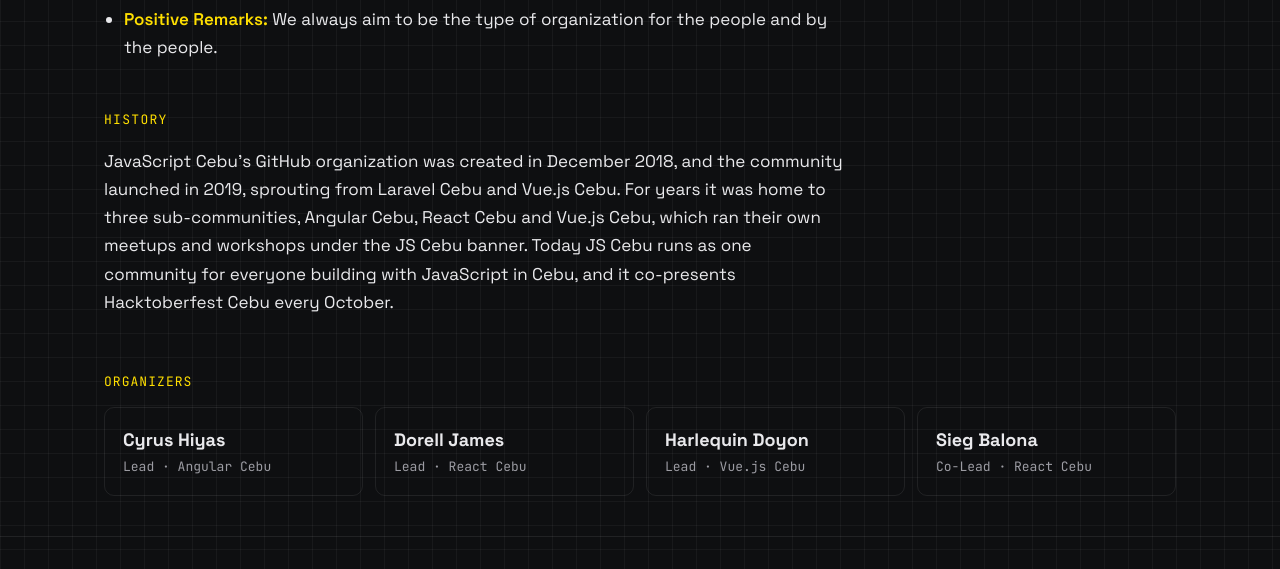
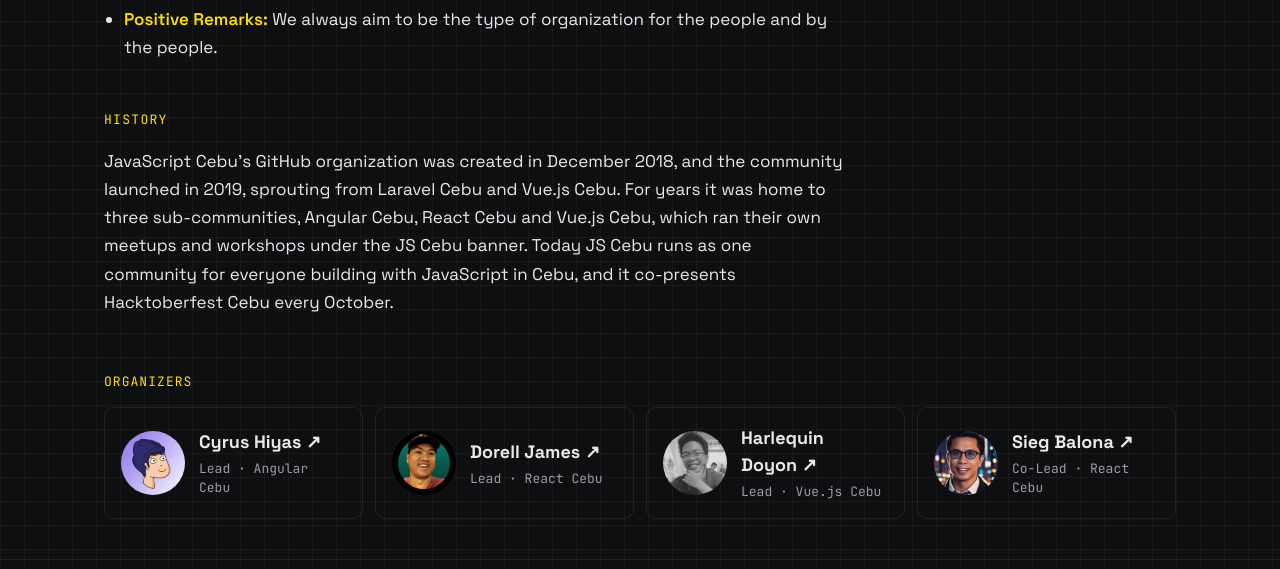
Before and after one commit to javascriptcebu/jscebu.org, an Astro site in the folder apps/website/: page /about in a window 1280 px wide. Shown: the part 1131-1700 px from the top of the page. Built offline with nearby package versions, Linux system fonts and the light colour scheme; Astro itself is replaced by a stand-in of ours.

Commit message:
feat(website): link organizers to their sites, with photos
Each organizer on /about now links to their own site (sleepnotfound.com, dorelljames.com, harlekoy.dev, siegb.dev) and shows a photo taken from it, re-encoded as a 384px square. Cyrus's site has no photo, so his GitHub avatar (drupi0) stands in.

check-dist's literal scan now reads only source text; a JPEG's bytes had matched the hex-color pattern.

```diff
--- a/apps/website/src/content/organizers.json
+++ b/apps/website/src/content/organizers.json
@@ -1,6 +1,6 @@
 [
-  { "id": "cyrus-hiyas", "name": "Cyrus Hiyas", "role": "Lead", "community": "Angular Cebu", "order": 1 },
-  { "id": "dorell-james", "name": "Dorell James", "role": "Lead", "community": "React Cebu", "order": 2 },
-  { "id": "harlequin-doyon", "name": "Harlequin Doyon", "role": "Lead", "community": "Vue.js Cebu", "order": 3 },
-  { "id": "sieg-balona", "name": "Sieg Balona", "role": "Co-Lead", "community": "React Cebu", "order": 4 }
+  {"id": "cyrus-hiyas", "name": "Cyrus Hiyas", "role": "Lead", "community": "Angular Cebu", "url": "https://www.sleepnotfound.com/", "photo": "../assets/organizers/cyrus-hiyas.jpg", "order": 1},
+  {"id": "dorell-james", "name": "Dorell James", "role": "Lead", "community": "React Cebu", "url": "https://www.dorelljames.com", "photo": "../assets/organizers/dorell-james.jpg", "order": 2},
+  {"id": "harlequin-doyon", "name": "Harlequin Doyon", "role": "Lead", "community": "Vue.js Cebu", "url": "https://harlekoy.dev/", "photo": "../assets/organizers/harlequin-doyon.jpg", "order": 3},
+  {"id": "sieg-balona", "name": "Sieg Balona", "role": "Co-Lead", "community": "React Cebu", "url": "https://siegb.dev/", "photo": "../assets/organizers/sieg-balona.jpg", "order": 4}
 ]
--- a/apps/website/src/content/schemas.ts
+++ b/apps/website/src/content/schemas.ts
@@ -14,11 +14,16 @@
     order: z.number(),
   });
 
-export const organizerSchema = z.object({
+export const organizerSchema = ({ image }: Pick<SchemaContext, 'image'>) =>
+  z.object({
     id: z.string(),
     name: z.string(),
     role: z.string(),
     community: z.string().optional(),
+    /** Their own site. */
+    url: z.string().url().optional(),
+    /** A real photo (or the avatar they publish), square, relative to organizers.json. */
+    photo: image().optional(),
     order: z.number(),
   });
 
--- a/apps/website/src/pages/about.astro
+++ b/apps/website/src/pages/about.astro
@@ -23,10 +23,13 @@
         {
           organizers.map(({ data }, i) => (
             <li data-reveal style={`--i: ${i}`}>
-              <span class="name">{data.name}</span>
-              <span class="jc-mono role">
-                {data.role}
-                {data.community && ` · ${data.community}`}
+              {data.photo && <img class="jc-photo face" src={data.photo.src} width="64" height="64" alt="" loading="lazy" />}
+              <span class="who">
+                {data.url ? <a class="name" href={data.url}>{`${data.name}\u00a0↗`}</a> : <span class="name">{data.name}</span>}
+                <span class="jc-mono role">
+                  {data.role}
+                  {data.community && ` · ${data.community}`}
+                </span>
               </span>
             </li>
           ))
@@ -82,15 +85,32 @@
     list-style: none;
   }
   .organizers li {
+    display: flex;
+    align-items: center;
+    gap: 14px;
+    padding: 16px;
+    border: 1px solid var(--jc-line);
+    border-radius: 10px;
+  }
+  .face {
+    flex: none;
+    width: 64px;
+    height: 64px;
+    border-radius: 50%;
+  }
+  .who {
     display: grid;
     gap: 4px;
-    padding: 18px;
-    border: 1px solid var(--jc-line);
-    border-radius: 10px;
+    min-width: 0;
   }
   .name {
     font-size: 18px;
     font-weight: 700;
+    color: var(--jc-text);
+    text-decoration: none;
+  }
+  a.name:hover {
+    color: var(--jc-accent);
   }
   .role {
     font-size: 13px;
```
Also changed, not shown: apps/website/scripts/check-dist.ts (+6 -1 lines), apps/website/test/check-dist.test.ts (+8 -1 lines), apps/website/test/content.test.ts (+17 -2 lines), apps/website/src/assets/organizers/cyrus-hiyas.jpg (added), apps/website/src/assets/organizers/dorell-james.jpg (added), apps/website/src/assets/organizers/harlequin-doyon.jpg (added), apps/website/src/assets/organizers/sieg-balona.jpg (added). Lines whose indentation alone changed are shown as unchanged.
